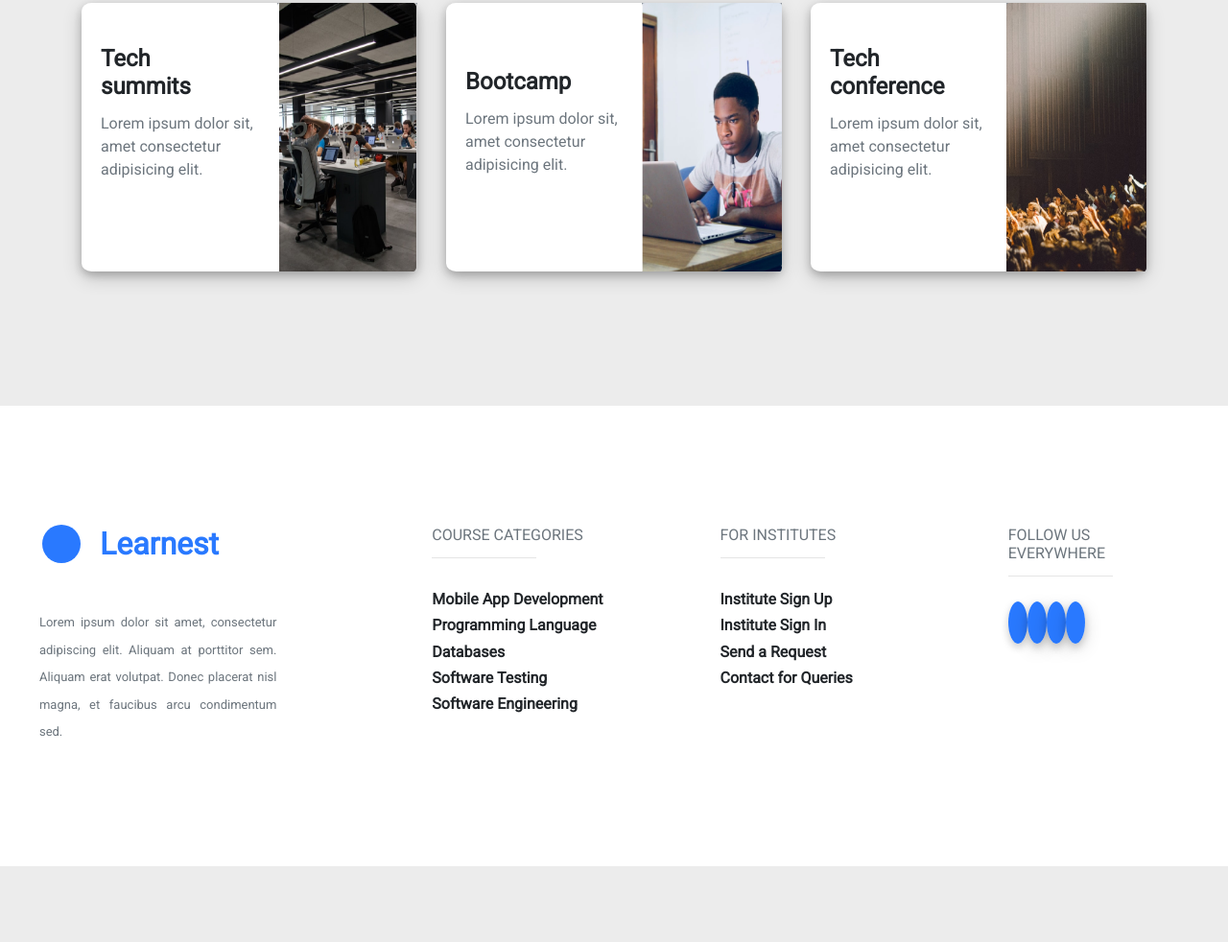
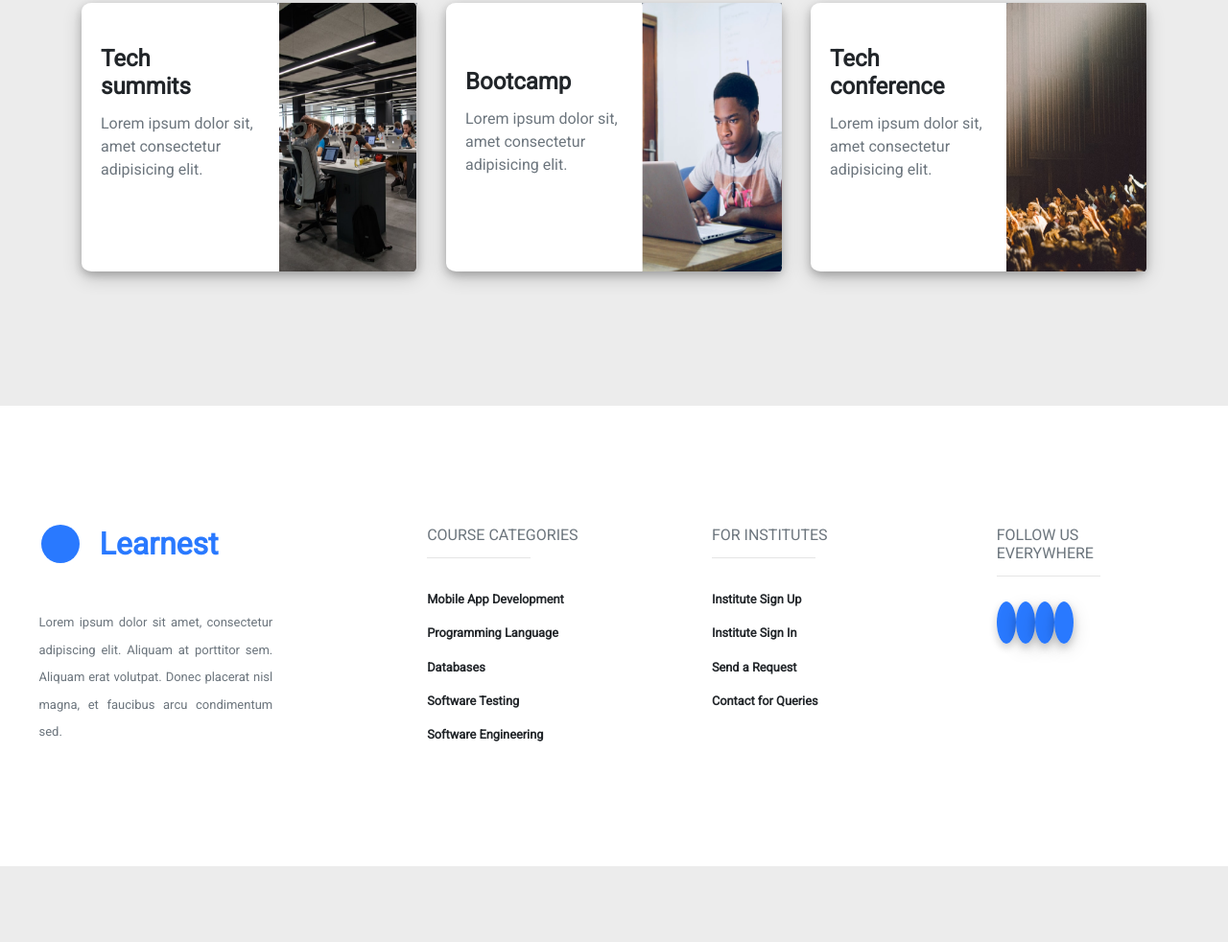
Before and after one commit to vysakh1998/First-Launch, a plain HTML site: page index.html in a window 1280 px wide. Shown: the part 2297-3279 px from the top of the page at 96% size. Drawn offline with nearby package versions, Linux system fonts and the light colour scheme.

Commit message:
footer margin and padding fix

```diff
--- a/index.html
+++ b/index.html
@@ -129,7 +129,7 @@
               </div>
             </div>
             <div class="col-lg-6 align-self-center">
-                <p class="font-weight-lighter ml-4 lorem">Lorem ipsum dolor sit amet, consectetur adipiscing elit. Aliquam at porttitor sem.  Aliquam erat volutpat. Donec
+                <p class="ml-4 lorem">Lorem ipsum dolor sit amet, consectetur adipiscing elit. Aliquam at porttitor sem.  Aliquam erat volutpat. Donec
                               placerat nisl magna.. Lorem ipsum dolor sit amet, consectetur adipiscing elit. Aliquam at porttitor sem.
                 </p>
           </div>
@@ -220,19 +220,19 @@
               <br>
             <ul class="list-unstyled">
               <li>
-                <h6 class="font-weight-bold">Mobile App Development</h6>
+                <h7 class="font-weight-bold">Mobile App Development</h7>
               </li>
               <li>
-                <h6 class="font-weight-bold">Programming Language</h6>
+                <h7 class="font-weight-bold">Programming Language</h7>
               </li>
               <li>
-                <h6 class="font-weight-bold">Databases</h6>
+                <h7 class="font-weight-bold">Databases</h7>
               </li>
               <li>
-                <h6 class="font-weight-bold">Software Testing</h6>
+                <h7 class="font-weight-bold">Software Testing</h7>
               </li>
               <li>
-               <h6 class="font-weight-bold">Software Engineering</h6>
+               <h7 class="font-weight-bold">Software Engineering</h7>
               </li>
             </ul>
       </div>
@@ -243,16 +243,16 @@
               <br>
                 <ul class="list-unstyled">
                   <li>
-                    <h6 class="font-weight-bold">Institute Sign Up</h6>
+                    <h7 class="font-weight-bold">Institute Sign Up</h7>
                   </li>
                   <li>
-                    <h6 class="font-weight-bold">Institute Sign In</h6>
+                    <h7 class="font-weight-bold">Institute Sign In</h7>
                   </li>
                   <li>
-                    <h6 class="font-weight-bold">Send a Request</h6>
+                    <h7 class="font-weight-bold">Send a Request</h7>
                   </li>
                   <li>
-                    <h6 class="font-weight-bold">Contact for Queries</h6>
+                    <h7 class="font-weight-bold">Contact for Queries</h7>
                   </li>
                 </ul>
         </div>
--- a/style.css
+++ b/style.css
@@ -108,11 +108,17 @@ footer{
 }
 .rowFoot{
 margin-left: 0 auto;
+margin-right: auto;
 }
+
 hr{
     position: absolute;
     margin-top: -10px;
     left:5;
+}
+footer li {
+    margin-bottom: 1rem;
+    font-size: 0.8rem;
 }
 .fa {
     padding: 10px;
@@ -166,6 +172,7 @@ hr{
     font-size: xx-large;
 }
 
+
 .footer-title::before {
     content: '';
     display: inline-flex;
```
